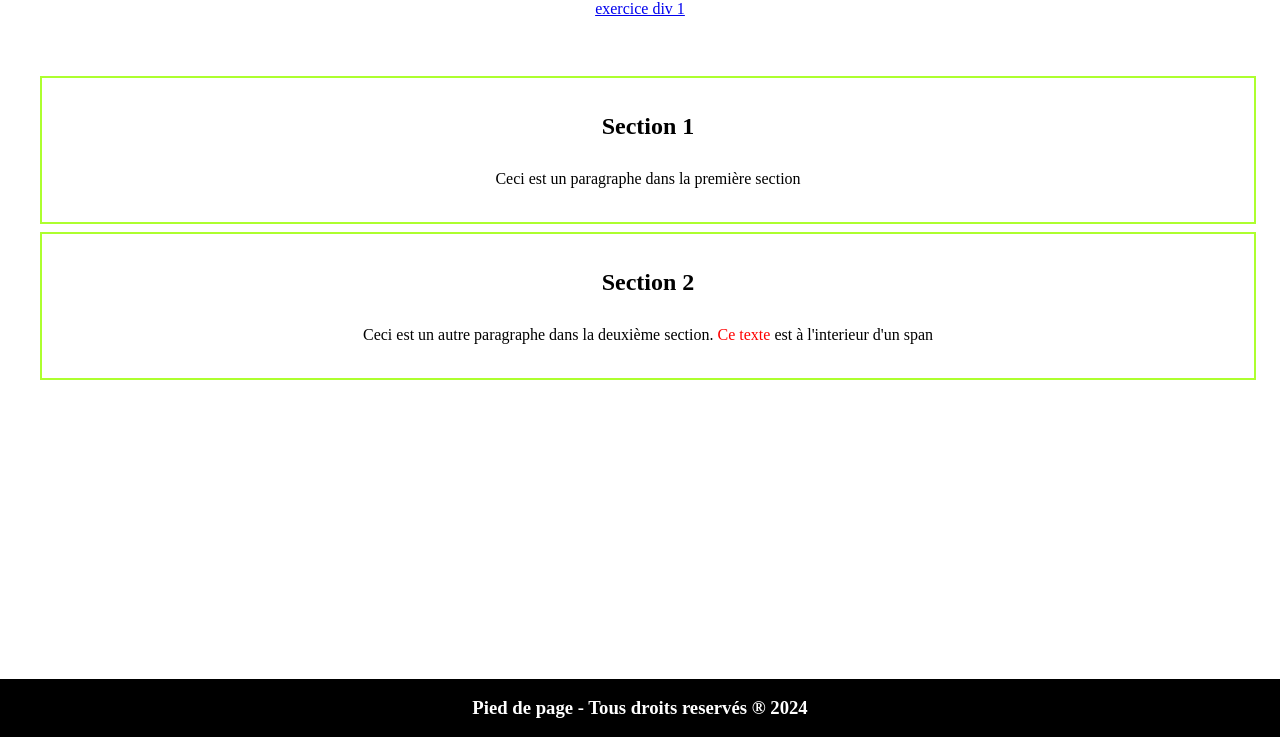
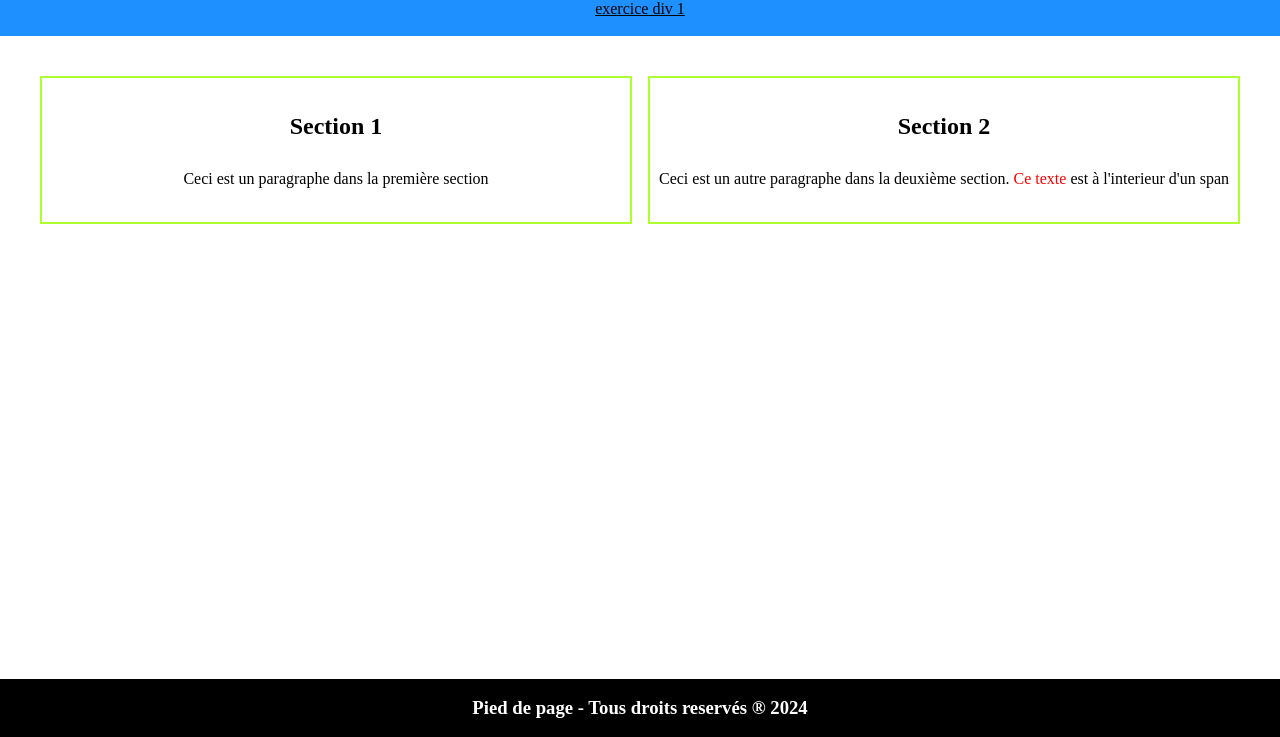
Before and after one commit to Mamath68/exo1, a website built with webpack: page exo_div_2.html in a window 1280 px wide. Shown: the part 63-800 px from the top of the page. Built offline with nearby package versions, Linux system fonts and the light colour scheme.

Commit message:
exo div 2

```diff
--- a/css/div2.css
+++ b/css/div2.css
@@ -18,39 +18,55 @@ html, body {
   }
 }
 
-h2{
+h2 {
   margin-bottom: 1.5rem;
 }
 
 header {
   padding: 1rem;
   text-align: center;
+  background-color: dodgerblue;
+}
+
+a{
+  color: black;
 }
 
 main {
   text-align: center;
-  flex-grow: 1;
   margin: 1rem;
   padding: 1rem;
+  display: flex;
+  justify-content: space-between;
 }
 
-.section{
+#section_1 {
   border: greenyellow 2px solid;
   margin: 0.5rem;
   width: 100%;
   padding-top: 2rem;
   padding-bottom: 2rem;
-  text-align: center ;
+}
+
+#section_2 {
+  border: greenyellow 2px solid;
+  margin: 0.5rem;
+  width: 100%;
+  padding-top: 2rem;
+  padding-bottom: 2rem;
 }
 
 
 footer {
   text-align: center;
+  position: fixed;
+  width: 100%;
+  bottom: 0;
   padding: 1rem;
   color: white;
   background-color: black;
 }
 
-span{
+span {
   color: red;
 }
--- a/exo_div_2.html
+++ b/exo_div_2.html
@@ -19,14 +19,13 @@
 </header>
 
 <main>
-  <section class="section">
+  <section id="section_1">
     <h2>Section 1</h2>
     <p>Ceci est un paragraphe dans la première section</p>
   </section>
-  <section class="section">
+  <section id="section_2">
     <h2>Section 2</h2>
     <p>Ceci est un autre paragraphe dans la deuxième section. <span>Ce texte</span> est à l'interieur d'un span</p>
-
   </section>
 </main>
 
```
